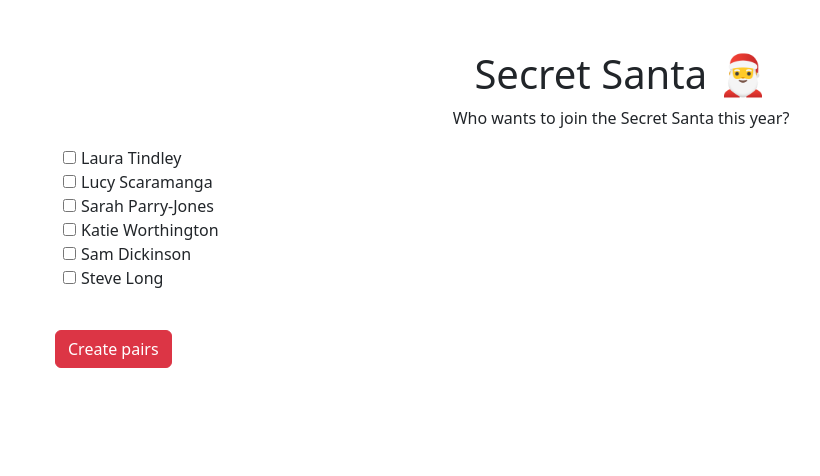
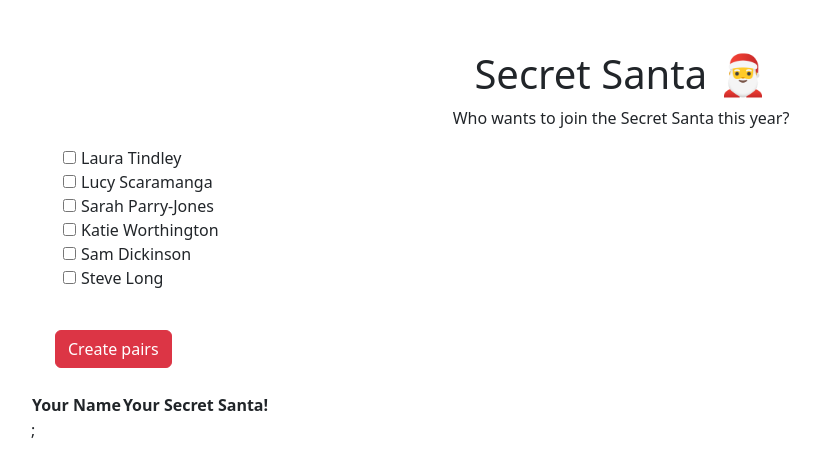
Before and after one commit to lauratindley/secret-santa, a React (Create React App) app: page / in a window 1280 px wide. Shown: the top 476 px of the page, without its empty margins (19-839 px from the left). Built offline with nearby package versions, Linux system fonts and the light colour scheme.

Commit message:
progress with sending list of names to table

```diff
--- /dev/null
+++ b/src/Pairs.js
@@ -0,0 +1,16 @@
+import React from "react";
+
+export default function Pairs(props, index) {
+  console.log(props);
+  return (
+    <tbody>
+      <tr>
+        <th>Your Name</th>
+        <th>Your Secret Santa!</th>
+      </tr>
+    </tbody>
+  );
+}
+
+//for each entry in the list, create a new row
+// need to use useEffect?
--- a/src/SecretSanta.js
+++ b/src/SecretSanta.js
@@ -1,8 +1,27 @@
-import React from "react";
 import "bootstrap/dist/css/bootstrap.css";
+import React, { useState } from "react";
+import Pairs from "./Pairs";
 import "./SecretSanta.css";
 
 export default function SecretSanta() {
+  const [playerList, setPlayerList] = useState("");
+
+  function createPairs() {
+    setPlayerList({
+      player1: "Laura Tindley",
+      player2: "Lucy Scaramanaga",
+      player3: "Sarah Parry-Jones",
+      player4: "Katie Worthington",
+      player5: "Sam Dickinson",
+      player6: "Steve Long",
+    });
+  }
+
+  function handleClick(event) {
+    event.preventDefault();
+    createPairs();
+  }
+
   return (
     <div className="nameList">
       <h1>Secret Santa 🎅</h1>
@@ -35,9 +54,14 @@ export default function SecretSanta() {
           </li>
         </ul>
       </form>
-      <button type="button" class="btn btn-danger m-4">
+      <button
+        type="button"
+        className="btn btn-danger m-4"
+        onClick={handleClick}
+      >
         Create pairs
       </button>
+      <Pairs data={playerList} />;
     </div>
   );
 }
```
